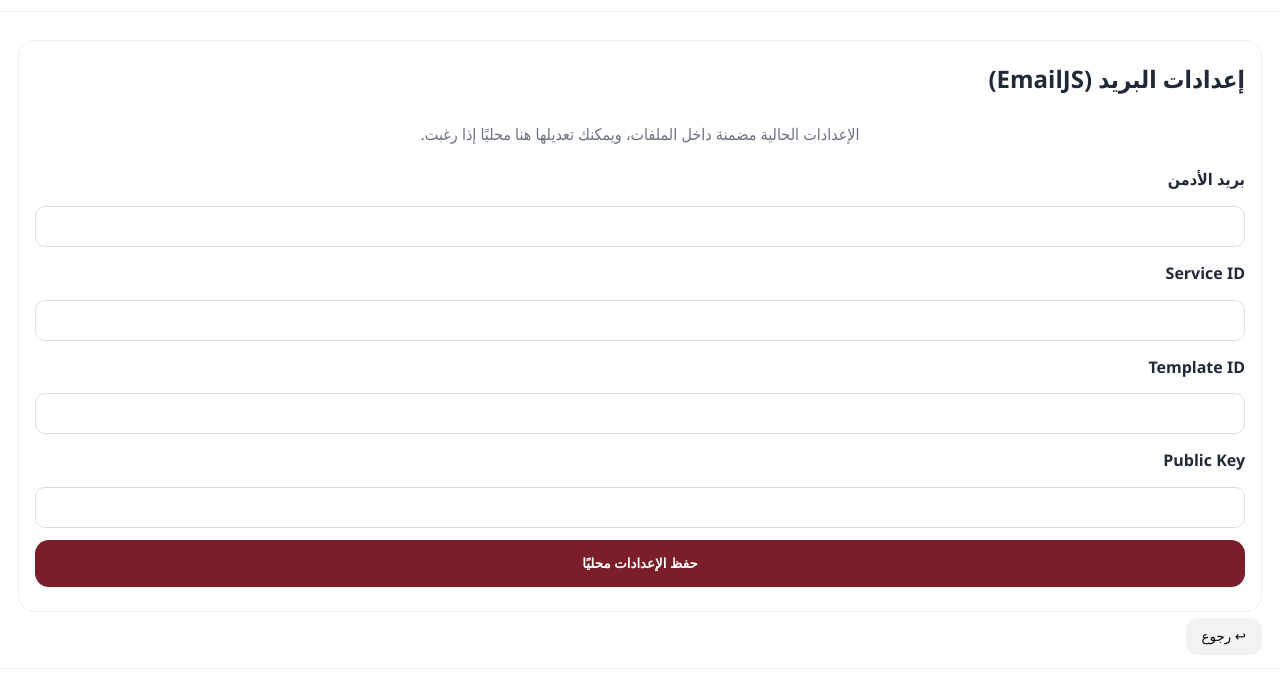
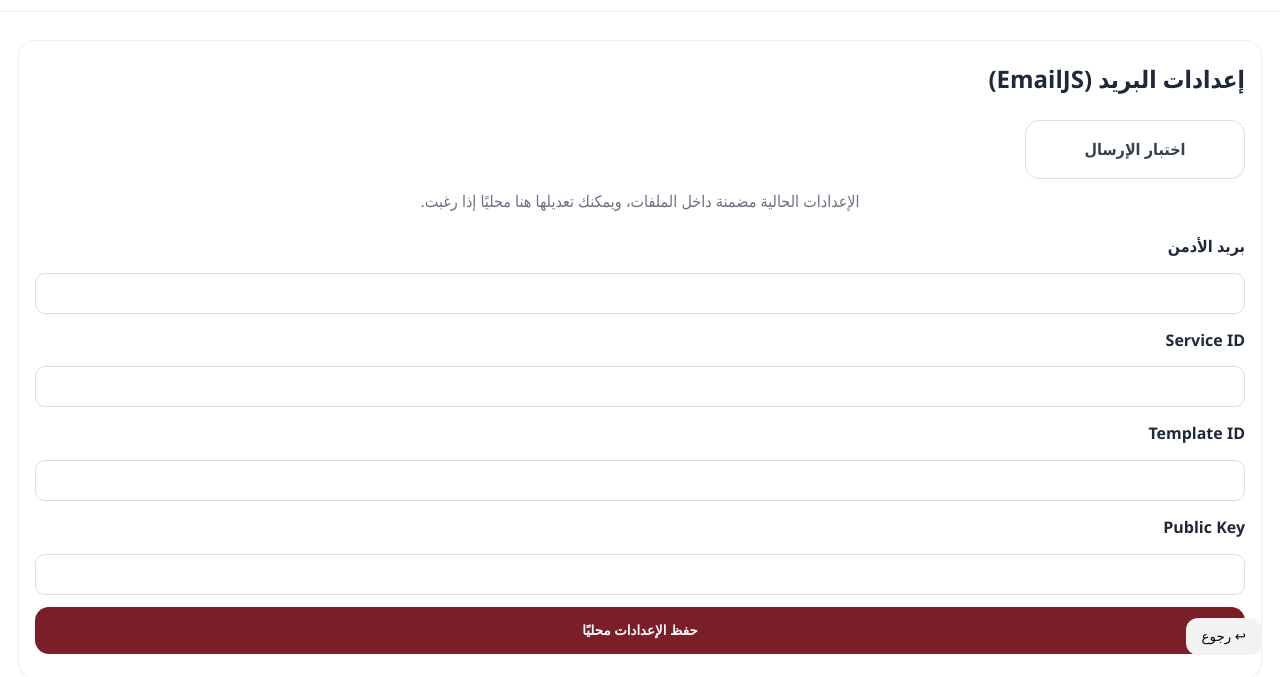
Before and after one commit to mohammadalshamrani-dot/secure-quiz-asala, a website: page admin-settings.html in a window 1280 px wide. Shown: the part 127-804 px from the top of the page. Drawn offline with Linux system fonts and the light colour scheme.

Commit message:
Add files via upload

```diff
--- a/admin-settings.html
+++ b/admin-settings.html
@@ -8,7 +8,7 @@
 <header class="header" dir="rtl"><a href="index.html" class="brand"><img src="assets/asala-logo.jpg" class="logo"><div><div class="title">كليات الأصالة – كلية القانون</div><div class="subtitle">منصة الاختبارات القصيرة</div></div></a></header>
 <main class="container">
   <div class="card">
-    <h2 class="section-title">إعدادات البريد (EmailJS)</h2>
+    <h2 class="section-title">إعدادات البريد (EmailJS)</h2><div class="actions" style="justify-content:flex-start;margin-bottom:8px"><a class="btn btn-ghost" href="email-test.html">اختبار الإرسال</a></div>
     <p class="note">الإعدادات الحالية مضمنة داخل الملفات، ويمكنك تعديلها هنا محليًا إذا رغبت.</p>
     <form id="cfg" class="form-grid">
       <label>بريد الأدمن</label><input name="admin" class="input">
```
